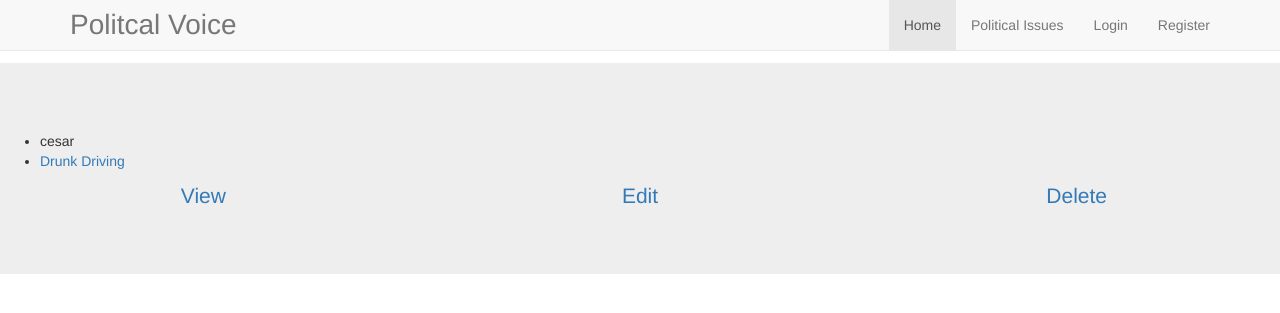
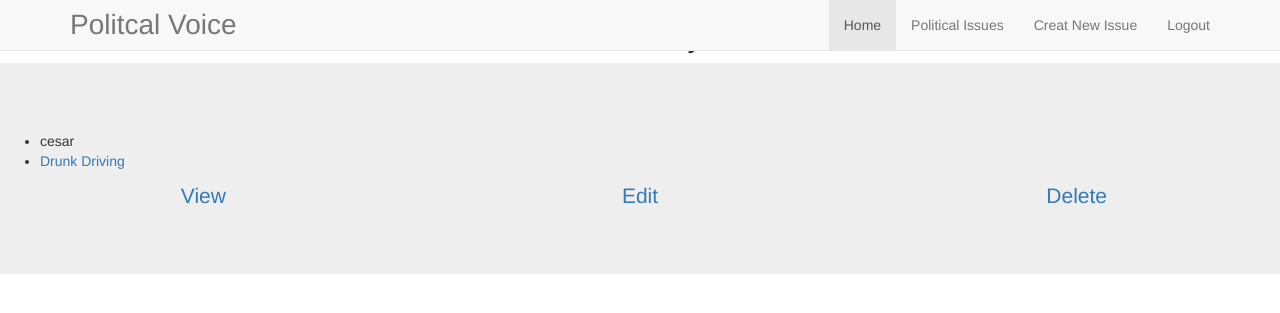
Before and after one commit to rransom96/Hackathon-11-7-15, a Django app: page /posts/ in a window 1280 px wide. Shown: the top 313 px of the page. Run offline with Django 3.2, Linux system fonts and the light colour scheme; a user stored in the database is signed in; data comes from the database, SQL or seed files in the repository; both versions use the stored data as it was after the commit; some libraries are stand-ins or nearby versions.

Commit message:
added more style

```diff
--- a/launchkey_hackathon/hackathon_app/templates/hackathon_app/base.html
+++ b/launchkey_hackathon/hackathon_app/templates/hackathon_app/base.html
@@ -77,8 +77,8 @@
               <ul class="nav navbar-nav navbar-right scroll">
                  <li class="active"><a href="#works">Home</a></li>
                  <li ><a href="#about">Political Issues</a></li>
-                 <li ><a href="{% url 'login' %}">Login</a></li>
-                 <li ><a href="{% url 'register' %}">Register</a></li>
+                 <li ><a href="{% url 'post_create' %}">Creat New Issue</a></li>
+                 <li ><a href="{% url 'logout' %}">Logout</a></li>
               </ul>
             </div>
             <!-- #Nav Ends -->
@@ -166,6 +166,7 @@
               <ul class="nav navbar-nav navbar-right scroll">
                  <li class="active"><a href="#works">Home</a></li>
                  <li ><a href="#about">Political Issues</a></li>
+                  <li ><a href="{% url 'post_create' %}">Create Issue</a></li>
                  <li ><a href="{% url 'login' %}">Login</a></li>
                  <li ><a href="{% url 'register' %}">Register</a></li>
               </ul>
--- a/launchkey_hackathon/hackathon_app/templates/hackathon_app/post_list.html
+++ b/launchkey_hackathon/hackathon_app/templates/hackathon_app/post_list.html
@@ -6,7 +6,7 @@
 {# <div class="jumbotron">#}
 {#    <div class="row">#}
 {#        <div class="col-xs-12 col-sm-10">#}
-            <h2 class="text-center login_title">All Posts</h2>
+            <h2 class="text-center login_title"> Economy</h2>
             {% for post in post_list %}
                 <div class="jumbotron">
                 <i class="fa fa-post fa-4x text-right"></i>
--- a/launchkey_hackathon/launchkey_hackathon/urls.py
+++ b/launchkey_hackathon/launchkey_hackathon/urls.py
@@ -28,7 +28,7 @@ urlpatterns = [
     url(r'^$', WelcomePage.as_view(), name="home" ),
     url(r'^posts/(?P<pk>\d+)/$', PostDetail.as_view(),name='post_detail'),
     url(r'^posts/', ListPosts.as_view(), name="posts"),
-    url(r'^create/$', login_required(CreatePost.as_view()), name='post_create'),
+    url(r'^create/$', CreatePost.as_view(), name='post_create'),
     url(r'^update/(?P<pk>\d+)', EditPost.as_view(), name='bookmark_edit'),
     url(r'^delete/(?P<pk>\d+)', DeletePost.as_view(), name='bookmark_delete'),
 ]
```
Also changed, not shown: launchkey_hackathon/db.sqlite3.
